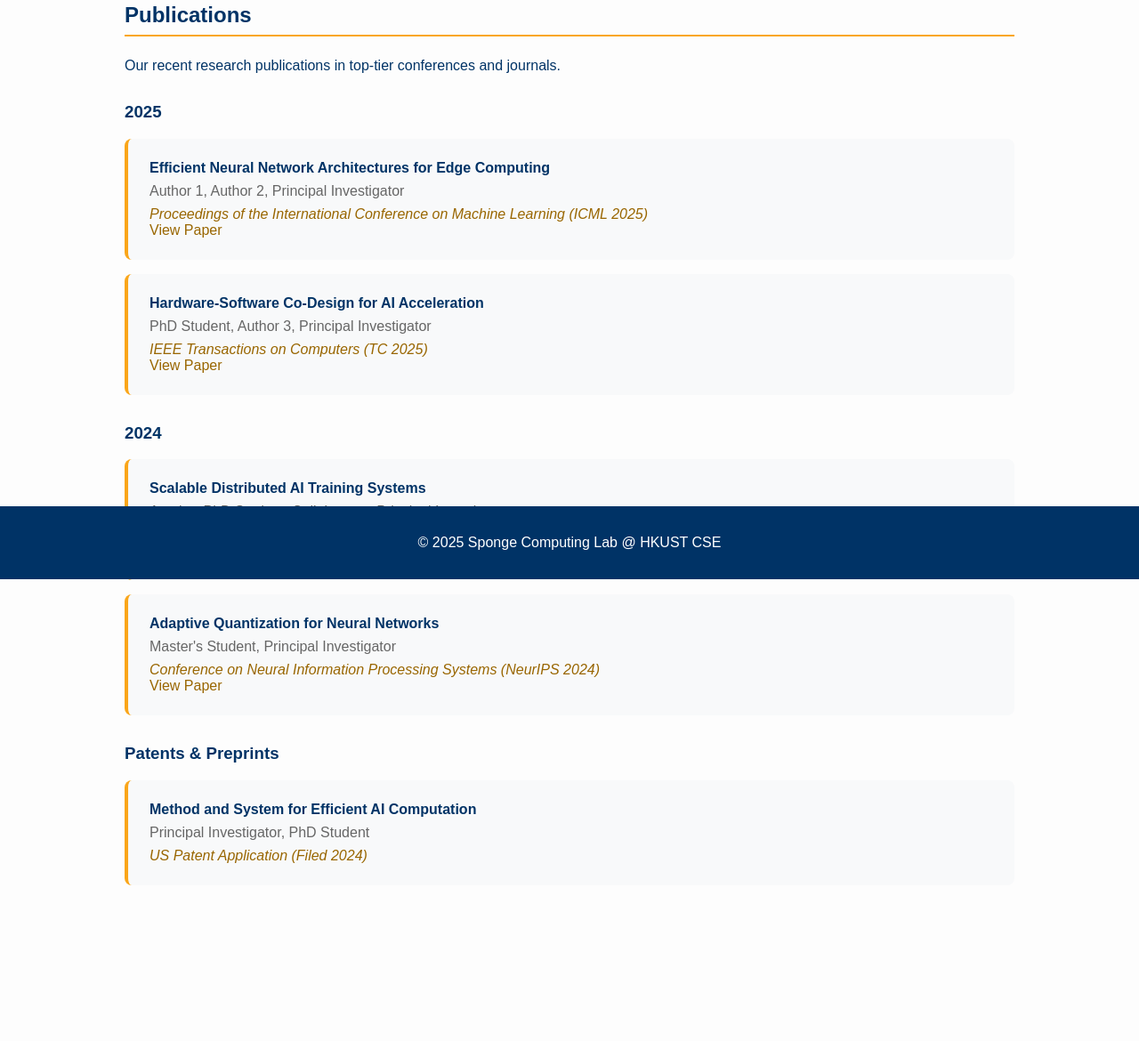
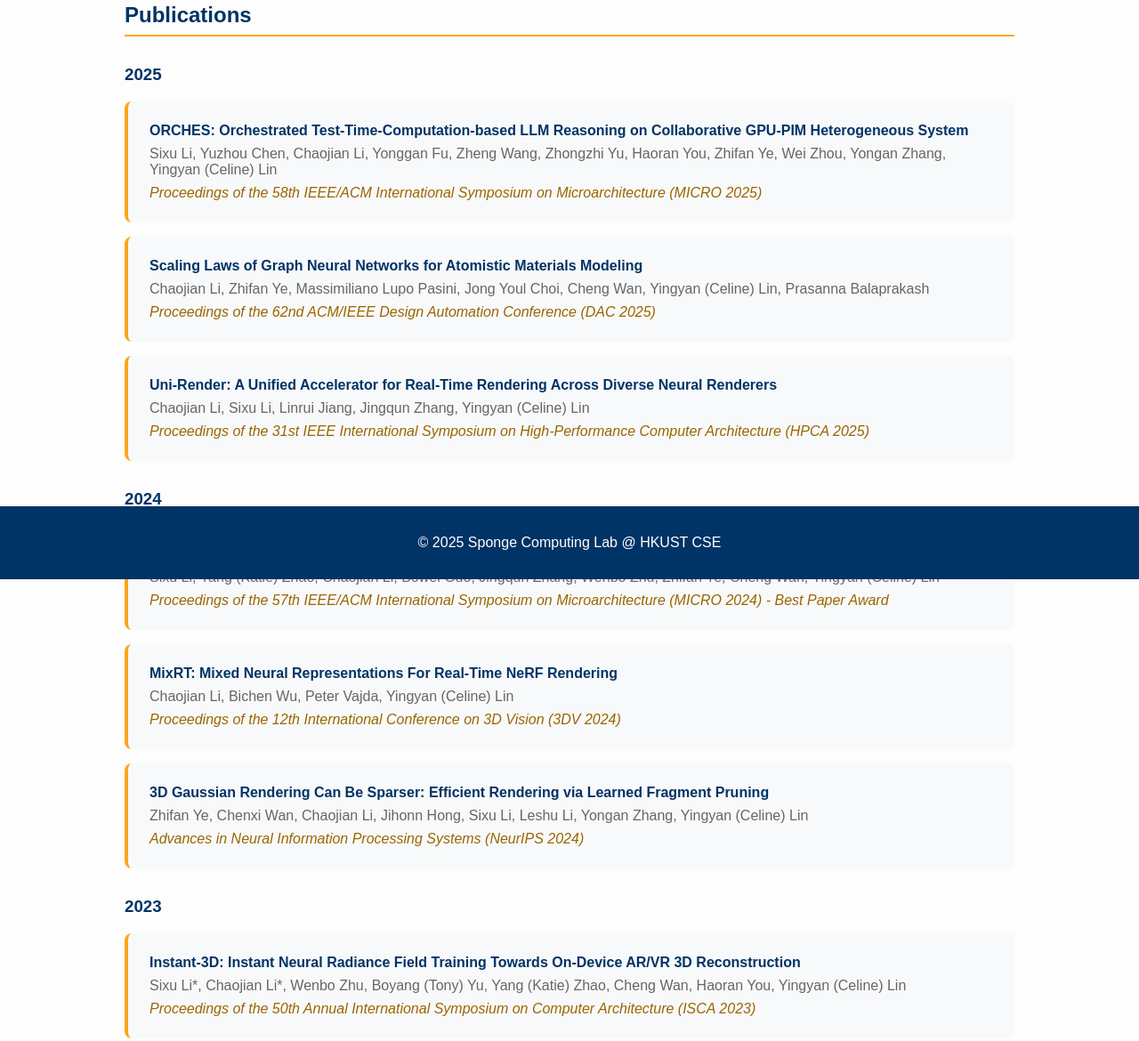
Before and after one commit to sponge-lab/sponge-lab.github.io, a plain HTML site: page publications.html in a window 1280 px wide. Shown: the part 149-1319 px from the top of the page at 89% size. Before the commit the page ends 1288 px from the top, so only its background shows below. Drawn offline with Linux system fonts and the light colour scheme.

Commit message:
Publication Ready

```diff
--- a/css/styles.css
+++ b/css/styles.css
@@ -276,6 +276,19 @@ footer {
   padding: 1.5rem;
   border-radius: 8px;
   border-left: 4px solid #faa61a;
+}
+
+.publication-title-link {
+  font-weight: bold;
+  color: #003366;
+  text-decoration: none;
+  transition: color 0.3s ease;
+  border-bottom: 1px solid transparent;
+}
+
+.publication-title-link:hover {
+  color: #faa61a;
+  border-bottom-color: #faa61a;
 }
 
 .publication-title {
--- /dev/null
+++ b/data/publications.json
@@ -0,0 +1,79 @@
+[
+  {
+    "year": "2025",
+    "title": "ORCHES: Orchestrated Test-Time-Computation-based LLM Reasoning on Collaborative GPU-PIM Heterogeneous System",
+    "authors": "Sixu Li, Yuzhou Chen, Chaojian Li, Yonggan Fu, Zheng Wang, Zhongzhi Yu, Haoran You, Zhifan Ye, Wei Zhou, Yongan Zhang, Yingyan (Celine) Lin",
+    "venue": "Proceedings of the 58th IEEE/ACM International Symposium on Microarchitecture (MICRO 2025)",
+    "link": null
+  },
+  {
+    "year": "2025",
+    "title": "Scaling Laws of Graph Neural Networks for Atomistic Materials Modeling",
+    "authors": "Chaojian Li, Zhifan Ye, Massimiliano Lupo Pasini, Jong Youl Choi, Cheng Wan, Yingyan (Celine) Lin, Prasanna Balaprakash",
+    "venue": "Proceedings of the 62nd ACM/IEEE Design Automation Conference (DAC 2025)",
+    "link": "https://arxiv.org/abs/2504.08112"
+  },
+  {
+    "year": "2025",
+    "title": "Uni-Render: A Unified Accelerator for Real-Time Rendering Across Diverse Neural Renderers",
+    "authors": "Chaojian Li, Sixu Li, Linrui Jiang, Jingqun Zhang, Yingyan (Celine) Lin",
+    "venue": "Proceedings of the 31st IEEE International Symposium on High-Performance Computer Architecture (HPCA 2025)",
+    "link": "https://arxiv.org/abs/2503.23644"
+  },
+  {
+    "year": "2024",
+    "title": "Fusion-3D: Integrated Acceleration for Instant 3D Reconstruction and Real-Time Rendering",
+    "authors": "Sixu Li, Yang (Katie) Zhao, Chaojian Li, Bowei Guo, Jingqun Zhang, Wenbo Zhu, Zhifan Ye, Cheng Wan, Yingyan (Celine) Lin",
+    "venue": "Proceedings of the 57th IEEE/ACM International Symposium on Microarchitecture (MICRO 2024) - Best Paper Award",
+    "link": "https://ieeexplore.ieee.org/document/10764505"
+  },
+  {
+    "year": "2024",
+    "title": "MixRT: Mixed Neural Representations For Real-Time NeRF Rendering",
+    "authors": "Chaojian Li, Bichen Wu, Peter Vajda, Yingyan (Celine) Lin",
+    "venue": "Proceedings of the 12th International Conference on 3D Vision (3DV 2024)",
+    "link": "https://licj15.github.io/MixRT/"
+  },
+  {
+    "year": "2024",
+    "title": "3D Gaussian Rendering Can Be Sparser: Efficient Rendering via Learned Fragment Pruning",
+    "authors": "Zhifan Ye, Chenxi Wan, Chaojian Li, Jihonn Hong, Sixu Li, Leshu Li, Yongan Zhang, Yingyan (Celine) Lin",
+    "venue": "Advances in Neural Information Processing Systems (NeurIPS 2024)",
+    "link": "https://openreview.net/forum?id=IVqzbuLfoL"
+  },
+  {
+    "year": "2023",
+    "title": "Instant-3D: Instant Neural Radiance Field Training Towards On-Device AR/VR 3D Reconstruction",
+    "authors": "Sixu Li*, Chaojian Li*, Wenbo Zhu, Boyang (Tony) Yu, Yang (Katie) Zhao, Cheng Wan, Haoran You, Yingyan (Celine) Lin",
+    "venue": "Proceedings of the 50th Annual International Symposium on Computer Architecture (ISCA 2023)",
+    "link": "https://dl.acm.org/doi/abs/10.1145/3579371.3589115"
+  },
+  {
+    "year": "2023",
+    "title": "An Investigation on Hardware-Aware Vision Transformer Scaling",
+    "authors": "Chaojian Li, Kyungmin Kim, Bichen Wu, Peizhao Zhang, Hang Zhang, Xiaoliang Dai, Peter Vajda, Yingyan (Celine) Lin",
+    "venue": "ACM Transactions on Embedded Computing Systems (TECS 2023)",
+    "link": "https://dl.acm.org/doi/10.1145/3611387"
+  },
+  {
+    "year": "2022",
+    "title": "RT-NeRF: Real-Time On-Device Neural Radiance Fields Towards Immersive AR/VR Rendering",
+    "authors": "Chaojian Li*, Sixu Li*, Yang (Katie) Zhao, Wenbo Zhu, Yingyan (Celine) Lin",
+    "venue": "Proceedings of the IEEE/ACM International Conference on Computer-Aided Design (ICCAD 2022)",
+    "link": "https://dl.acm.org/doi/abs/10.1145/3508352.3549380"
+  },
+  {
+    "year": "2022",
+    "title": "DANCE: DAta-Network Co-optimization for Efficient Segmentation Model Training and Inference",
+    "authors": "Chaojian Li, Wuyang Chen, Yuchen Gu, Tianlong Chen, Yonggan Fu, Zhangyang (Atlas) Wang, Yingyan (Celine) Lin",
+    "venue": "ACM Transactions on Design Automation of Electronic Systems (TODAES 2022)",
+    "link": "https://dl.acm.org/doi/abs/10.1145/3510835"
+  },
+  {
+    "year": "2021",
+    "title": "HW-NAS-Bench: Hardware-aware neural architecture search benchmark",
+    "authors": "Chaojian Li, Zhongzhi Yu, Yonggan Fu, Yongan Zhang, Yang (Katie) Zhao, Haoran You, Qixuan Yu, Yue Wang, Yingyan (Celine) Lin",
+    "venue": "International Conference on Learning Representations (ICLR 2021)",
+    "link": "https://openreview.net/forum?id=_0kaDkv3dVf"
+  }
+]
--- a/js/main.js
+++ b/js/main.js
@@ -102,6 +102,106 @@ async function loadNews(maxItems = 4) {
   }
 }
 
+// Utility function to format publication data
+function formatPublication(publication) {
+  const titleElement = publication.link
+    ? `<a href="${publication.link}" class="publication-title-link" target="_blank">${publication.title}</a>`
+    : `<span class="publication-title">${publication.title}</span>`;
+
+  return `
+    <li>
+      <div class="publication-title">${titleElement}</div>
+      <div class="publication-authors">${publication.authors}</div>
+      <div class="publication-venue">${publication.venue}</div>
+    </li>
+  `;
+}
+
+// Function to group publications by year
+function groupPublicationsByYear(publications) {
+  const grouped = {};
+  publications.forEach(pub => {
+    if (!grouped[pub.year]) {
+      grouped[pub.year] = [];
+    }
+    grouped[pub.year].push(pub);
+  });
+  return grouped;
+}
+
+// Function to load and display publications dynamically
+async function loadPublications() {
+  const publicationContainer = document.getElementById('publications-container');
+
+  if (!publicationContainer) return;
+
+  try {
+    // Show loading state
+    publicationContainer.innerHTML = `
+      <div class="content-section">
+        <h3>Loading publications...</h3>
+        <p>Please wait while we load the latest publications.</p>
+      </div>
+    `;
+
+    // Load publications data from JSON file
+    const response = await fetch('data/publications.json');
+    if (!response.ok) {
+      throw new Error(`HTTP error! status: ${response.status}`);
+    }
+
+    const publicationsData = await response.json();
+
+    if (publicationsData && Array.isArray(publicationsData)) {
+      // Group publications by year
+      const groupedPubs = groupPublicationsByYear(publicationsData);
+
+      // Sort years in descending order (most recent first)
+      const sortedYears = Object.keys(groupedPubs).sort((a, b) => {
+        // Handle special cases like "Patent"
+        if (a === "Patent") return 1;
+        if (b === "Patent") return 1;
+        return parseInt(b) - parseInt(a);
+      });
+
+      // Generate HTML for each year group
+      let html = '';
+      sortedYears.forEach(year => {
+        const yearLabel = year === "Patent" ? "Patents & Preprints" : year;
+        html += `
+          <div class="content-section">
+            <h3>${yearLabel}</h3>
+            <ul class="publication-list">
+              ${groupedPubs[year].map(formatPublication).join('')}
+            </ul>
+          </div>
+        `;
+      });
+
+      publicationContainer.innerHTML = html;
+    } else {
+      throw new Error('Invalid publications data format');
+    }
+
+  } catch (error) {
+    console.error('Error loading publications:', error);
+
+    // Fallback: show sample publications
+    publicationContainer.innerHTML = `
+      <div class="content-section">
+        <h3>2025</h3>
+        <ul class="publication-list">
+          <li>
+            <div class="publication-title">Publications will be loaded automatically</div>
+            <div class="publication-authors">Please check back soon for updates</div>
+            <div class="publication-venue">Sponge Computing Lab @ HKUST</div>
+          </li>
+        </ul>
+      </div>
+    `;
+  }
+}
+
 // Initialize page when DOM is loaded
 document.addEventListener('DOMContentLoaded', function() {
   // Load header and footer includes if they exist
@@ -120,6 +220,12 @@ document.addEventListener('DOMContentLoaded', function() {
   } else {
     // If no includes, highlight current page immediately
     highlightCurrentPage();
+  }
+
+  // Load publications immediately when DOM is ready (for publications page)
+  const publicationsContainer = document.getElementById('publications-container');
+  if (publicationsContainer) {
+    loadPublications();
   }
 
   // Load news immediately when DOM is ready
@@ -160,23 +266,3 @@ document.addEventListener('click', function(e) {
     }
   }
 });
-
-// Utility function to format publication data
-function formatPublication(publication) {
-  return `
-    <li>
-      <div class="publication-title">${publication.title}</div>
-      <div class="publication-authors">${publication.authors}</div>
-      <div class="publication-venue">${publication.venue}</div>
-      ${publication.link ? `<a href="${publication.link}" class="link" target="_blank">View Paper</a>` : ''}
-    </li>
-  `;
-}
-
-// Function to load and display publications dynamically
-function loadPublications(publications) {
-  const publicationList = document.getElementById('publication-list');
-  if (publicationList && publications) {
-    publicationList.innerHTML = publications.map(formatPublication).join('');
-  }
-}
--- a/publications.html
+++ b/publications.html
@@ -13,58 +13,14 @@
   <main>
     <div class="content-section">
       <h2>Publications</h2>
-      <p>
-        Our recent research publications in top-tier conferences and journals.
-      </p>
     </div>
 
-    <div class="content-section">
-      <h3>2025</h3>
-      <ul class="publication-list" id="publication-list">
-        <li>
-          <div class="publication-title">Efficient Neural Network Architectures for Edge Computing</div>
-          <div class="publication-authors">Author 1, Author 2, Principal Investigator</div>
-          <div class="publication-venue">Proceedings of the International Conference on Machine Learning (ICML 2025)</div>
-          <a href="#" class="link" target="_blank">View Paper</a>
-        </li>
-
-        <li>
-          <div class="publication-title">Hardware-Software Co-Design for AI Acceleration</div>
-          <div class="publication-authors">PhD Student, Author 3, Principal Investigator</div>
-          <div class="publication-venue">IEEE Transactions on Computers (TC 2025)</div>
-          <a href="#" class="link" target="_blank">View Paper</a>
-        </li>
-      </ul>
-    </div>
-
-    <div class="content-section">
-      <h3>2024</h3>
-      <ul class="publication-list">
-        <li>
-          <div class="publication-title">Scalable Distributed AI Training Systems</div>
-          <div class="publication-authors">Another PhD Student, Collaborator, Principal Investigator</div>
-          <div class="publication-venue">Proceedings of the Symposium on Operating Systems Principles (SOSP 2024)</div>
-          <a href="#" class="link" target="_blank">View Paper</a>
-        </li>
-
-        <li>
-          <div class="publication-title">Adaptive Quantization for Neural Networks</div>
-          <div class="publication-authors">Master's Student, Principal Investigator</div>
-          <div class="publication-venue">Conference on Neural Information Processing Systems (NeurIPS 2024)</div>
-          <a href="#" class="link" target="_blank">View Paper</a>
-        </li>
-      </ul>
-    </div>
-
-    <div class="content-section">
-      <h3>Patents & Preprints</h3>
-      <ul class="publication-list">
-        <li>
-          <div class="publication-title">Method and System for Efficient AI Computation</div>
-          <div class="publication-authors">Principal Investigator, PhD Student</div>
-          <div class="publication-venue">US Patent Application (Filed 2024)</div>
-        </li>
-      </ul>
+    <!-- Publications will be loaded dynamically from data/publications.json -->
+    <div id="publications-container">
+      <div class="content-section">
+        <h3>Loading publications...</h3>
+        <p>Please wait while we load the latest publications.</p>
+      </div>
     </div>
   </main>
 
```
